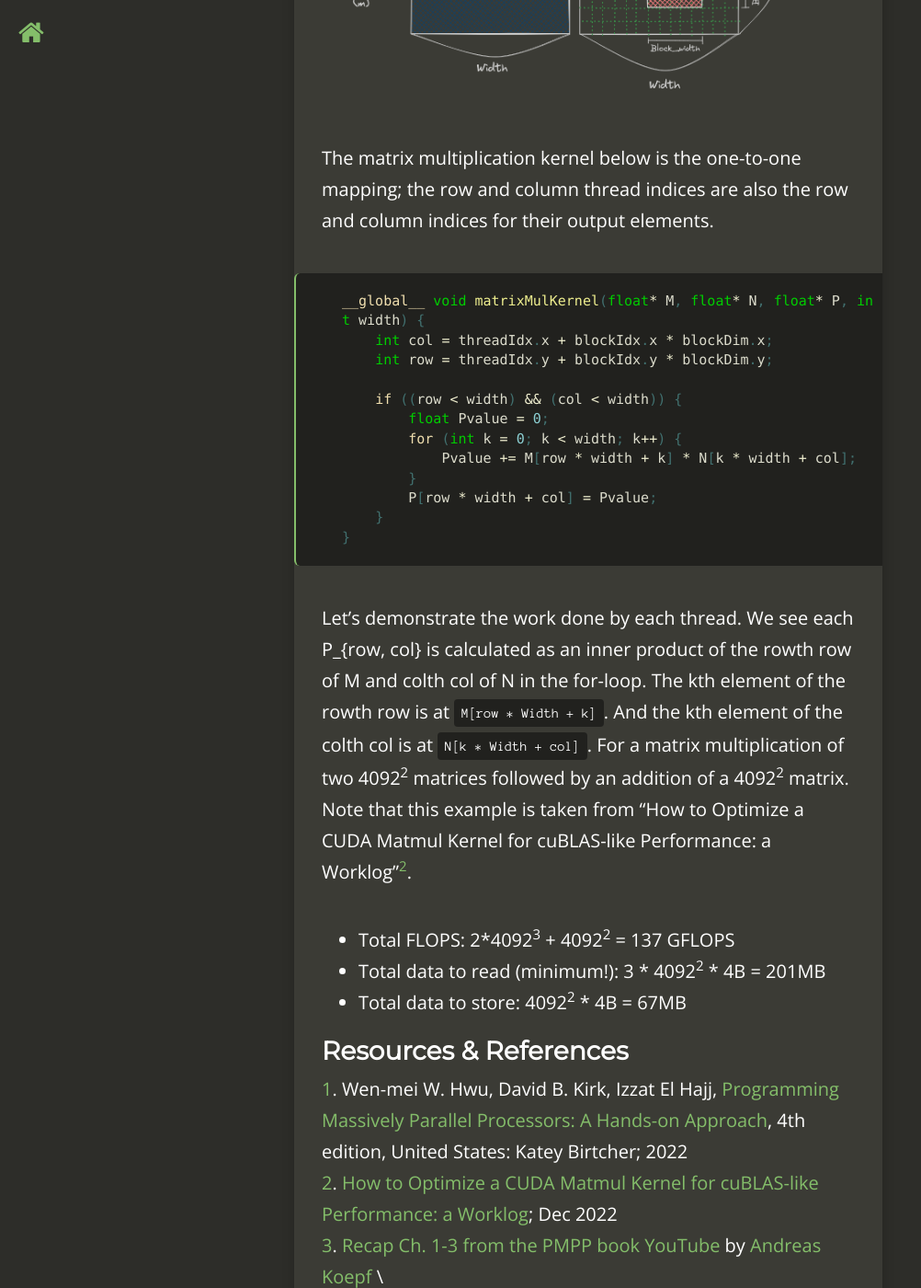
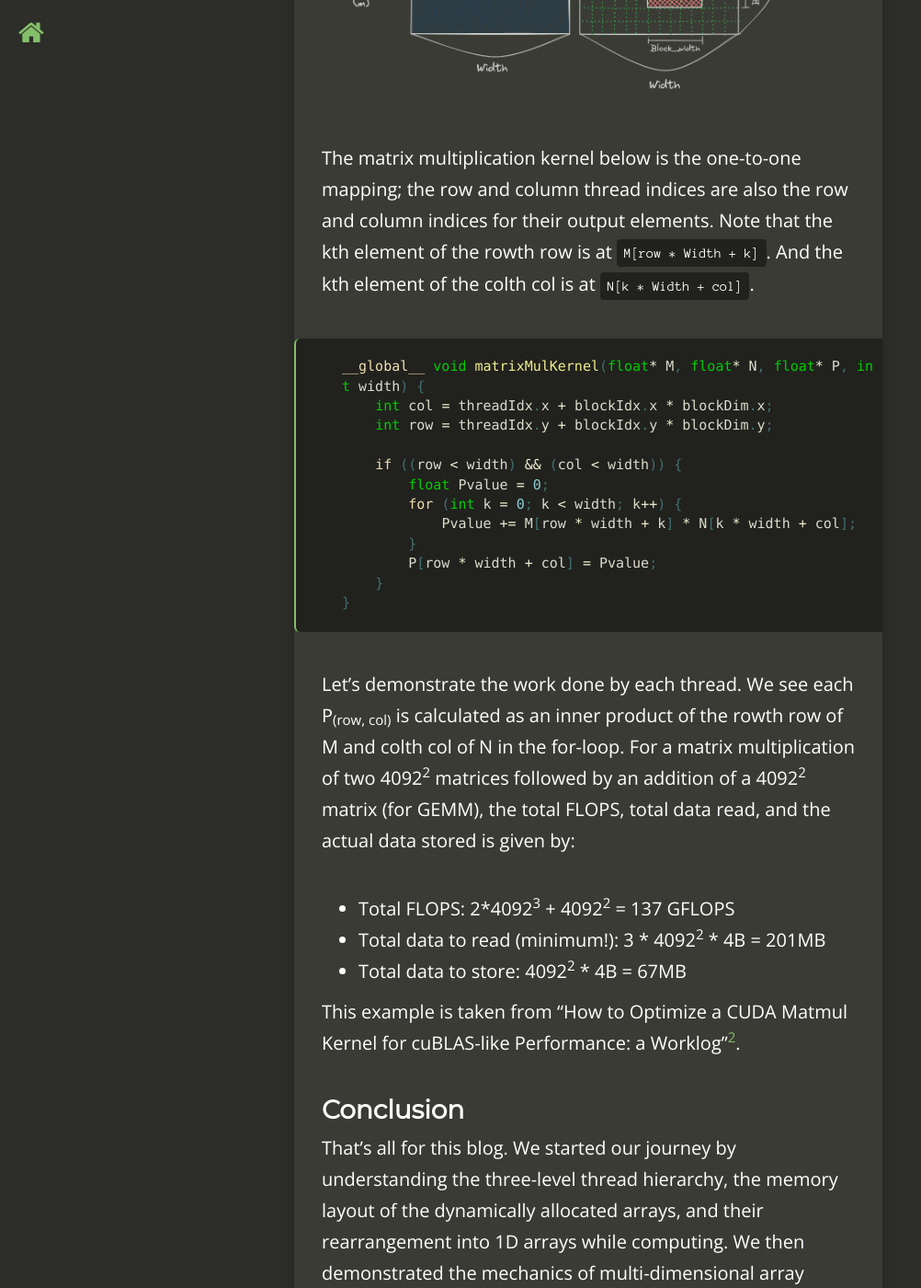
Before and after one commit to khushi-411/khushi-411.github.io, a Jekyll site: the page built from _posts/2024-05-13-multidim_grids_and_data.md, in a window 1280 px wide and 1400 px high, scrolled down 6185 px. Shown: the whole window at 92% size, without its empty margins (0-1002 px from the left). Built offline with Jekyll 4.4.1, drawn with Linux system fonts in a browser that asks for light colours; nearby versions of some CDN libraries; comment, search, counter and statistics services are not loaded; some of the changed text lies outside the part shown.

Commit message:
add conclusion

````diff
--- a/_posts/2024-05-13-multidim_grids_and_data.md
+++ b/_posts/2024-05-13-multidim_grids_and_data.md
@@ -115,7 +115,7 @@ __global__ void colortoGrayscaleConversionKernel(unsigned char* Pout,
 Mathematically, an image blurring function calculates the value of an
 output image pixel as a weighted sum of a patch of pixels encompassing
 the pixel in the input image. In the code below, we'll take a simple
-average value of the $N x N$ patch of pixels of the image. For this kernel,
+average value of the **N x N** patch of pixels of the image. For this kernel,
 the thread-to-output data mapping remains the same.
 ```cuda
 __global__ void blurKernel(unsigned char* in, unsigned char* out, int w,
@@ -161,6 +161,9 @@ $$
 The matrix multiplication kernel below is the one-to-one mapping;
 the row and column thread indices are also
 the row and column indices for their output elements.
+Note that the kth element of
+the rowth row is at `M[row * Width + k]`.
+And the kth element of the colth col is at `N[k * Width + col]`.
 ```cuda
 __global__ void matrixMulKernel(float* M, float* N, float* P, int width) {
     int col = threadIdx.x + blockIdx.x * blockDim.x;
@@ -175,17 +178,27 @@ __global__ void matrixMulKernel(float* M, float* N, float* P, int width) {
     }
 }
 ```
-Let's demonstrate the work done by each thread. We see each P_{row, col}
+Let's demonstrate the work done by each thread. We see each P<sub>(row, col)</sub>
 is calculated as an inner product of the rowth row of M and
-colth col of N in the for-loop. The kth element of
-the rowth row is at `M[row * Width + k]`.
-And the kth element of the colth col is at `N[k * Width + col]`.
+colth col of N in the for-loop.
 For a matrix multiplication of two 4092<sup>2</sup> matrices followed by an
-addition of a 4092<sup>2</sup> matrix. Note that this example is taken from
-"How to Optimize a CUDA Matmul Kernel for cuBLAS-like Performance: a Worklog"<sup>[2](#link2)</sup>.
+addition of a 4092<sup>2</sup> matrix (for GEMM),
+the total FLOPS, total data read, and the actual data stored is given by:
 - Total FLOPS: 2*4092<sup>3</sup> + 4092<sup>2</sup> = 137 GFLOPS
 - Total data to read (minimum!): 3 * 4092<sup>2</sup> * 4B = 201MB
 - Total data to store: 4092<sup>2</sup> * 4B = 67MB
+
+This example is taken from
+"How to Optimize a CUDA Matmul Kernel for cuBLAS-like Performance: a Worklog"<sup>[2](#link2)</sup>.
+
+### **Conclusion**
+That's all for this blog. We started our journey by understanding the three-level
+thread hierarchy, the memory layout of the dynamically allocated arrays, and their
+rearrangement into 1D arrays while computing. We then demonstrated the mechanics of
+multi-dimensional array processing via various examples like color-to-gray-scale conversion,
+image blurring, and the naive implementation of matrix multiplication. In the upcoming series,
+learn about the basics of computer architecture and scheduling of the algorithms
+to optimize our naive matrix multiplication kernel implementation.
 
 ### **Resources & References**
 <a id="link1">1</a>. Wen-mei W. Hwu, David B. Kirk, Izzat El Hajj, [Programming Massively Parallel Processors: A Hands-on Approach](https://www.amazon.in/Programming-Massively-Parallel-Processors-Hands/dp/0323912311), 4th edition, United States: Katey Birtcher; 2022 \
````
